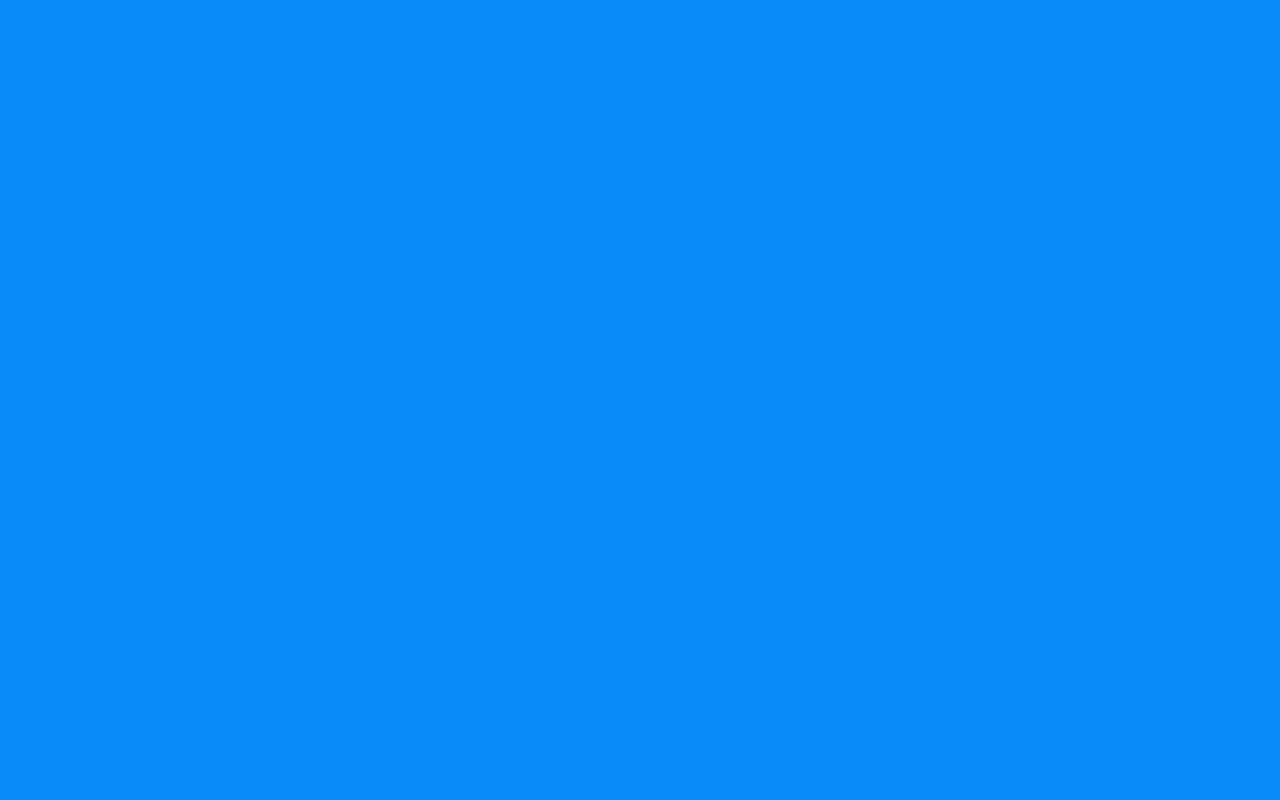
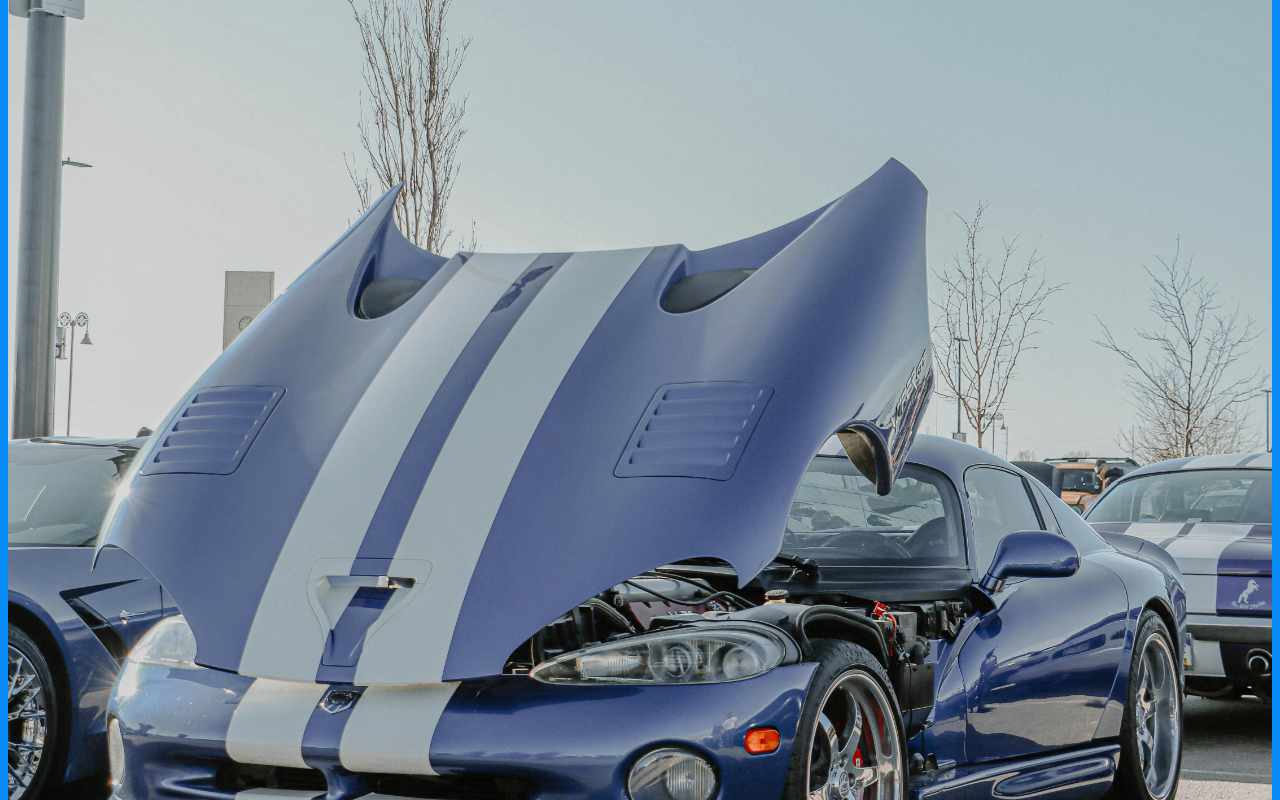
Before and after one commit to SebastianLaka/slider-learn, a Vue app: page / in a window 1280 px wide. Shown: the top 800 px of the page. Built offline with nearby package versions, Linux system fonts and the light colour scheme.

Commit message:
Add styles for creating slider item

```diff
--- a/src/components/slider-component/slider-container.vue
+++ b/src/components/slider-component/slider-container.vue
@@ -2,17 +2,23 @@
 import sliderItems from './slider-items.vue'
 </script>
 <template>
-    <div class="slider-container">
-        <sliderItems />
-    </div>
+  <div class="slider-container">
+    <sliderItems />
+  </div>
 </template>
 <style lang="scss">
 $main-bg-clr: rgb(7, 140, 248);
-body{
-    .slider-container{
+body {
+    display: flex;
+    justify-content: center;
+    align-items: center;
+    max-height: 100svh;
     background-color: $main-bg-clr;
-    height: 100svh;
-    padding: .5em;
-    }
+  .slider-container {
+
+
+
+    padding: 0.5em;
+  }
 }
 </style>
--- a/src/components/slider-component/slider-items.vue
+++ b/src/components/slider-component/slider-items.vue
@@ -1,9 +1,9 @@
 <template>
-
+    <img class="slider-image" src="../img/dodge-viper.jpg" alt="Dodge Viper SRT-10">
 </template>
 <style lang="scss">
 $main-font-clr: rgb(0, 0, 0);
-.description{
-    color: $main-font-clr;
+.slider-image{
+    min-width: 10%;
 }
 </style>
```
